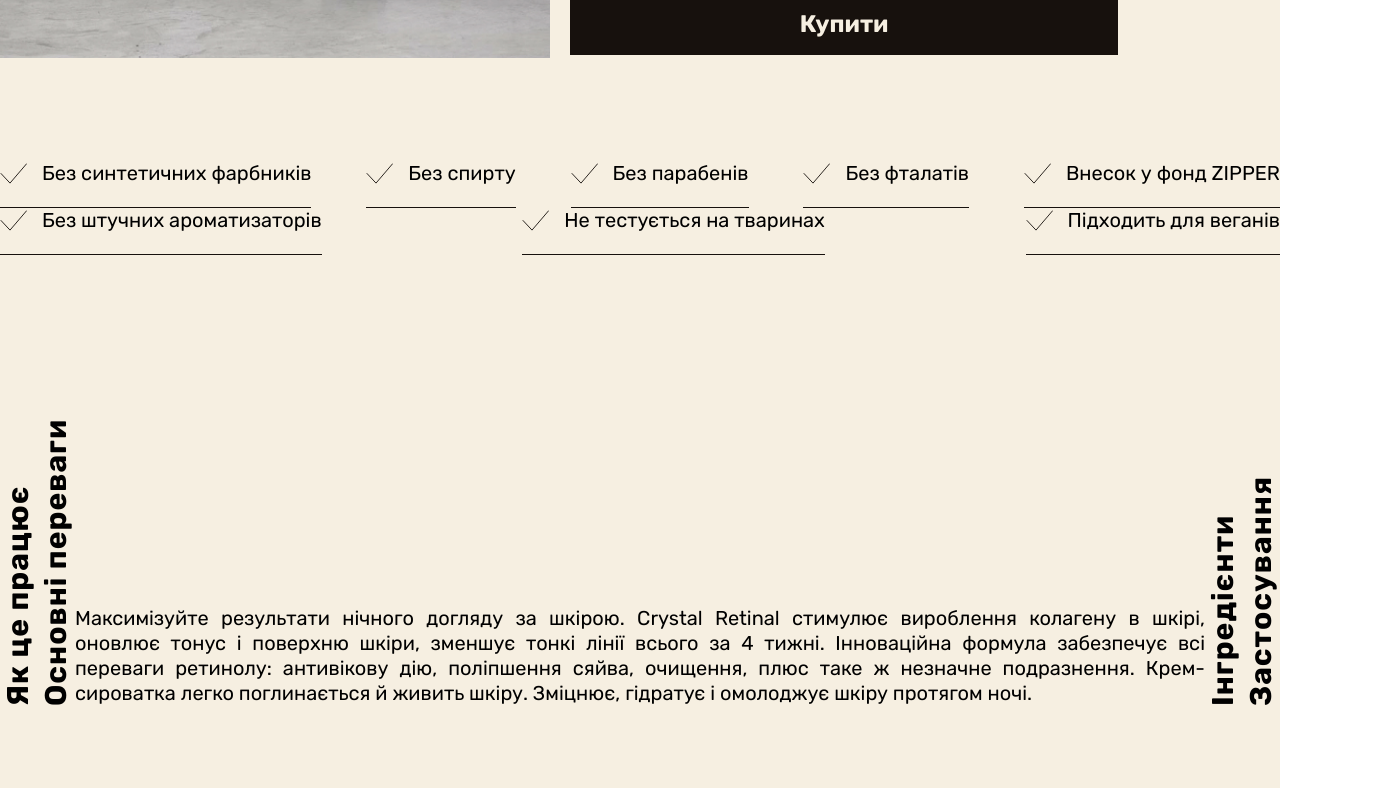
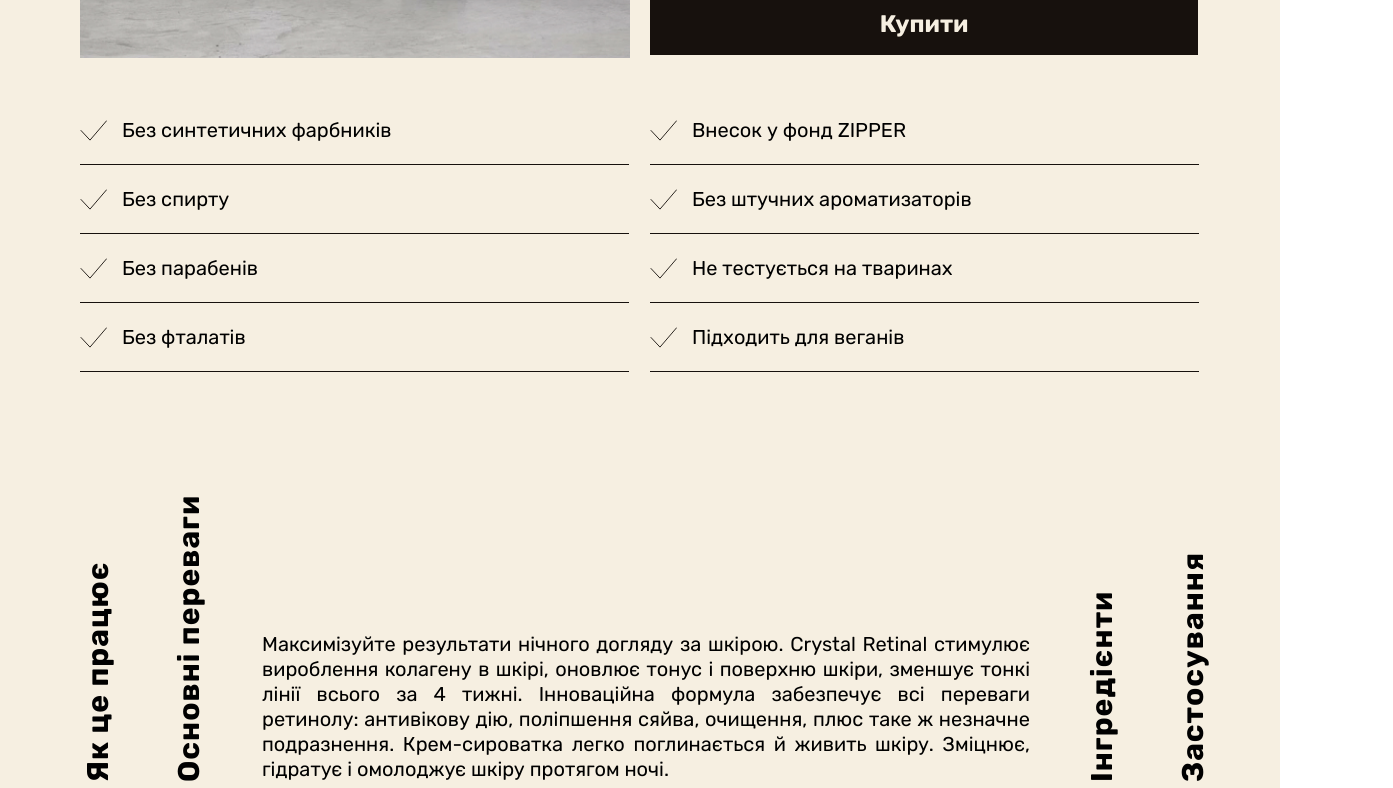
Before and after one commit to adevreactjs/cosmetic, a React (Create React App) app: page / in a window 1280 px wide. Shown: the part 912-1700 px from the top of the page, 1393 px wide, since content can reach past the window. Built offline with nearby package versions, Linux system fonts and the light colour scheme.

Commit message:
add styles

```diff
--- a/src/components/cartDetail/CartDetail.tsx
+++ b/src/components/cartDetail/CartDetail.tsx
@@ -56,6 +56,7 @@ const CartDetail = () => {
             </div>
 
             <div className={styles.features}>
+              <div className={styles.featuresWrapper}>
                 <div className={styles.featuresTitle}>
                   <svg
                     xmlns='http://www.w3.org/2000/svg'
@@ -124,6 +125,8 @@ const CartDetail = () => {
                   </svg>
                   <span>Без фталатів</span>
                 </div>
+              </div>
+              <div className={styles.featuresWrapper}>
               <div className={styles.featuresTitle}>
                 <svg
                   xmlns='http://www.w3.org/2000/svg'
@@ -194,6 +197,7 @@ const CartDetail = () => {
               </div>
               </div>
             </div>
+          </div>
           <div className={styles.infoDetail}>
             <h3>Як це працює</h3>
             <h3>Основні переваги</h3>
--- a/src/components/cartDetail/index.module.scss
+++ b/src/components/cartDetail/index.module.scss
@@ -79,7 +79,12 @@
   margin-top: 103px;
   display: flex;
   flex-direction: column;
-  justify-content: space-between;
+  gap: 21px;
+}
+.featuresWrapper {
+  display: flex;
+  flex-direction: column;
+  gap: 21px;
 }
 .featuresTitle {
   display: flex;
@@ -140,13 +145,15 @@
   padding-bottom: 160px;
 }
 
-@media (max-width: 1280px) {
+@media (max-width: 1780px) {
   .container {
-    max-width: 1280px;
+    max-width: 1120px;
     margin: 0 auto;
   }
   .info {
     flex-direction: column;
+    padding-bottom: 260px;
+
     img {
       width: 550px;
       height: 624px;
@@ -173,5 +180,24 @@
   .features {
     flex-direction: row;
     flex-wrap: wrap;
+    margin-top: 60px;
+  }
+  .featuresWrapper {
+    display: flex;
+    flex-direction: column;
+    gap: 22px;
+  }
+  .featuresTitle {
+    width: 549px;
+  }
+  .infoDetail {
+    width: 1132px;
+
+    p {
+      width: 768px;
+    }
+  }
+  .products {
+    width: 1120px;
   }
 }
```
Lines whose indentation alone changed are shown as unchanged.
